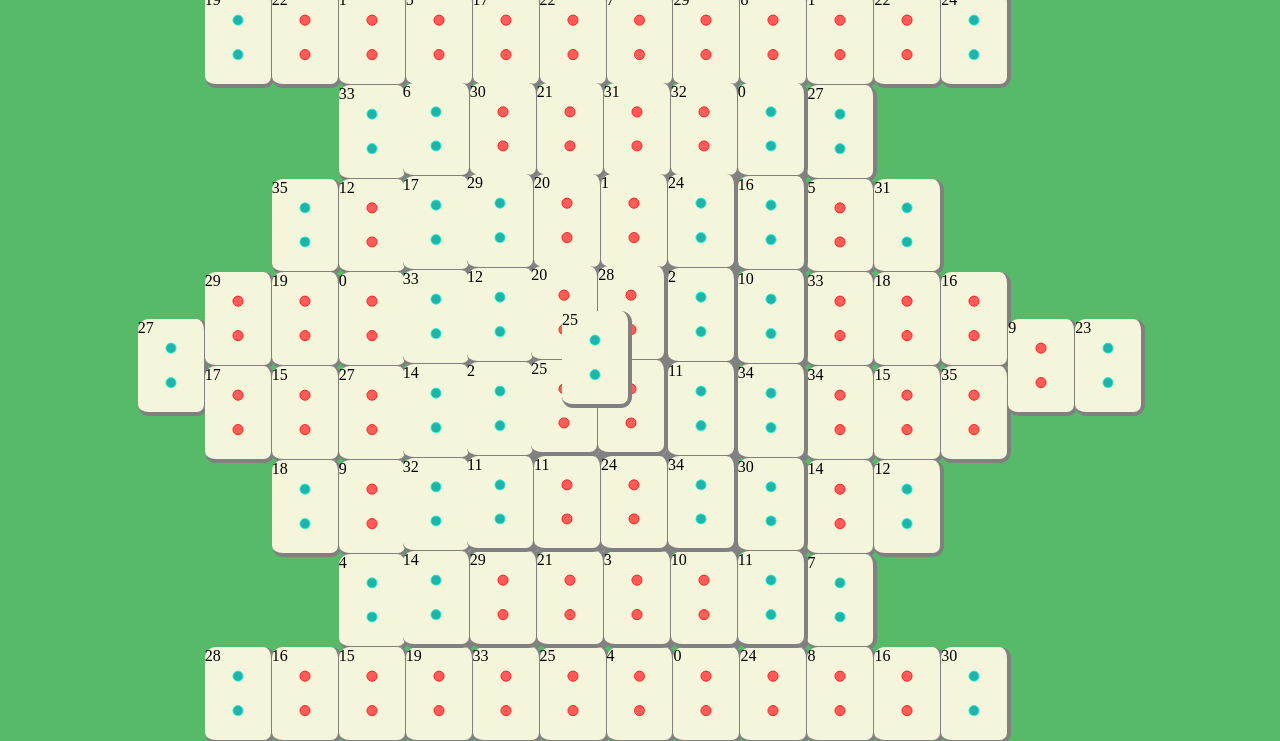
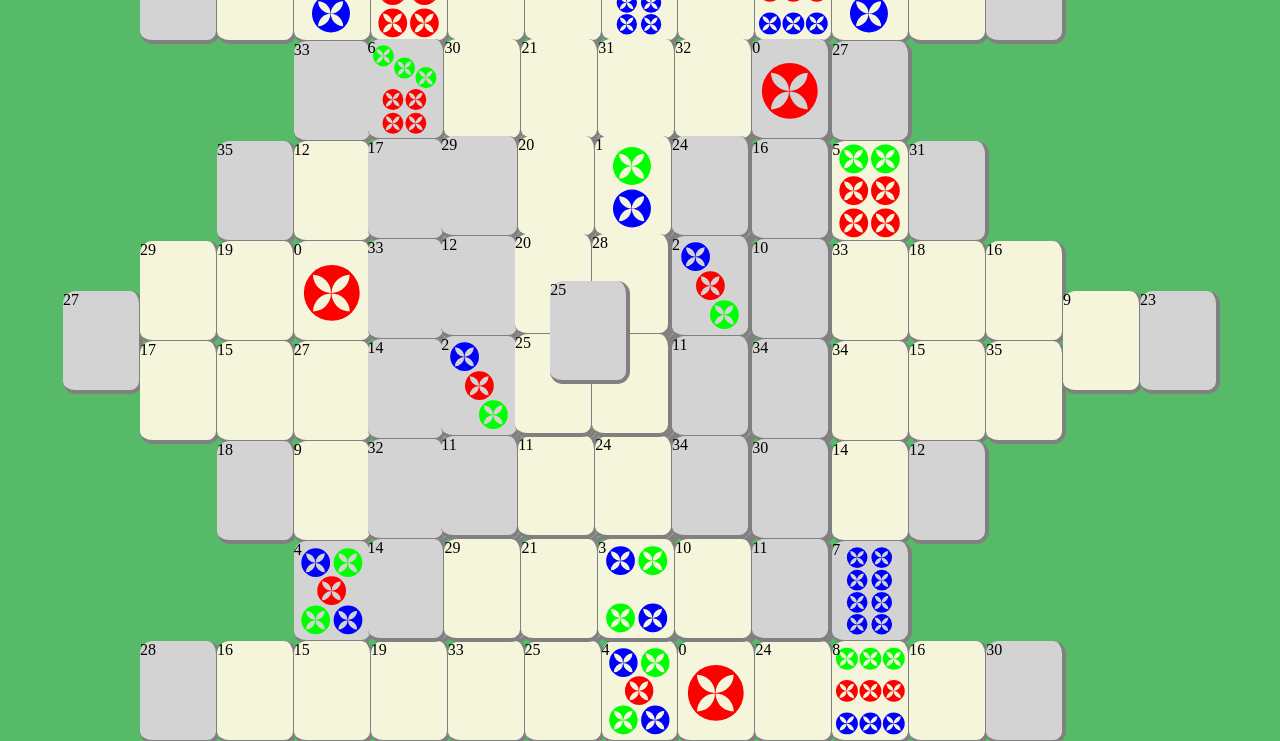
Before and after one commit to slig/mamahjong, a website: page index.html in a window 1280 px wide. Shown: the part 59-800 px from the top of the page. Drawn offline with Linux system fonts and the light colour scheme.

Commit message:
Add part of tileset01

```diff
--- a/css/main.css
+++ b/css/main.css
@@ -20,8 +20,9 @@ html, body {
 .header {
   height: 50px;
   background: rgb(172, 222, 247);
-  border-bottom: 3px solid rgb(91, 88, 255);
+  border-bottom: 3px solid rgb(91, 88, 255);;
   display: table-row;
+  display: none;
 }
 
 .board {
@@ -33,8 +34,8 @@ html, body {
 
 .tile {
   background-color: beige;
-  background-image: url('../img/test-tile.svg');
-  background-size: 100% 100%;
+  background-image: url('../img/tileset01.svg');
+  background-size: 600% 600%;
   border-radius: 10px;
   border-bottom: 5px solid gray;
   border-right: 5px solid gray;
--- a/js/game.js
+++ b/js/game.js
@@ -3,7 +3,7 @@ var game = {layouts: {}};
 //Defaults
 game.boardWidth = 800;
 game.boardHeight = 600;
-game.tileAspectRatio = 1.4;
+game.tileAspectRatio = 1.3;
 
 
 game.layouts.turtle = {
@@ -181,6 +181,8 @@ game.createTile = function(x, y, z, type) {
   newTile.rightTiles = {count:0};
   newTile.element = $('<div id="'+newTile.id+'" class="tile">'+type+'</div>');
   newTile.element.css('z-index', (y + x*10 + z*100));
+  newTile.element.css('background-position-x', type%6*20 + '%');
+  newTile.element.css('background-position-y', Math.floor(type/6)*20 + '%');
   newTile.element.on('click', game.onTileClick);
   $('.board').append(newTile.element);
   for (var i=0; i<newTile.id; i++) {
@@ -288,10 +290,10 @@ game.updateTiles = function() {
 game.updateTileState = function(tile) {
   if ((tile.leftTiles.count>0 && tile.rightTiles.count>0) || tile.topTiles.count>0) {
     tile.free = false;
-    tile.element.css('background-blend-mode', 'normal');
+    tile.element.css('background-color', 'beige');
   } else {
     tile.free = true;
-    tile.element.css('background-blend-mode', 'exclusion');
+    tile.element.css('background-color', 'lightgray');
   }
 };
 
```
Also changed, not shown: img/tileset01.svg (added).
